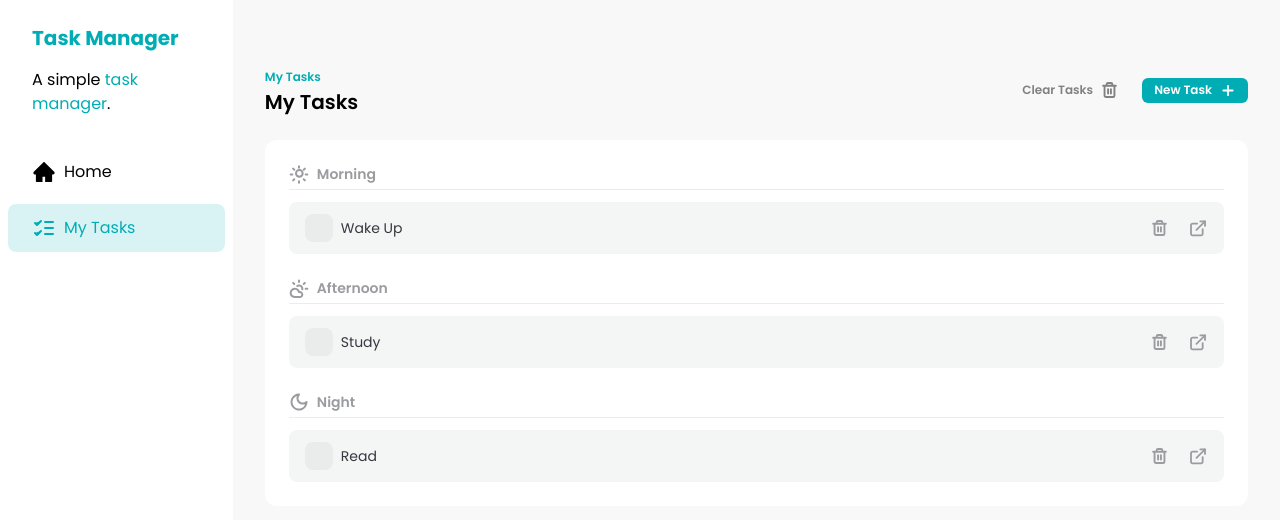
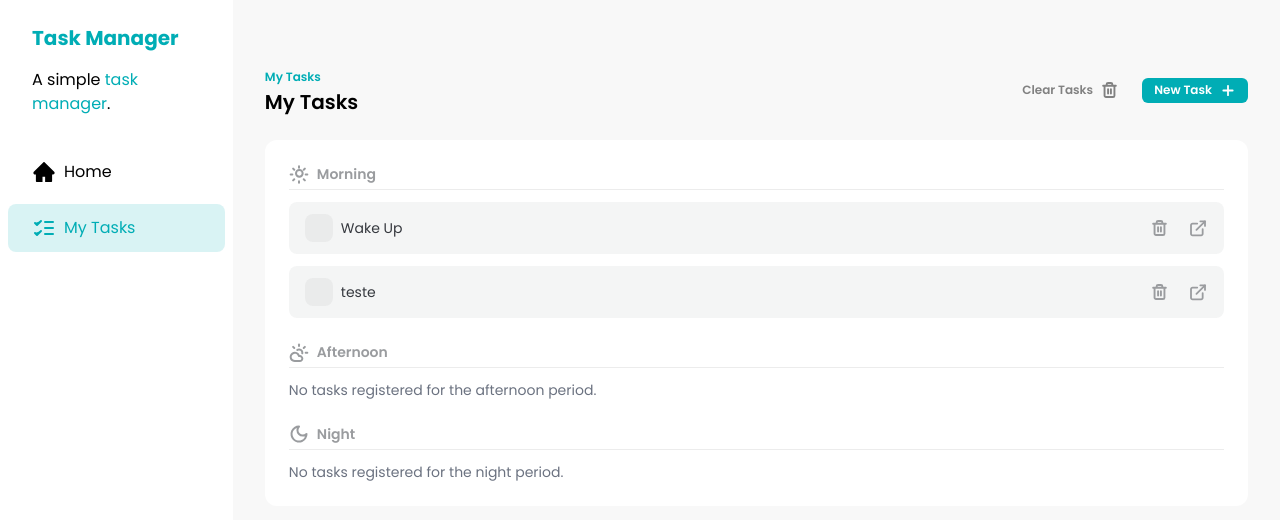
Before and after one commit to guitessmann09/fsc-task-manager, a React (Vite) app: page / in a window 1280 px wide. Shown: the top 520 px of the page. Built offline with nearby package versions, Linux system fonts and the light colour scheme; data requests are answered from the project's data file.

Commit message:
feat: add initial React Query

```diff
--- a/db.json
+++ b/db.json
@@ -1,24 +1,17 @@
 {
   "tasks": [
     {
-      "id": "7adb4a39-3c1e-4f94-b9a7-1a3899c52b4a",
+      "id": "fcbd0fcc-77b6-4807-80f2-030bb73bbb7c",
       "title": "Wake Up",
       "time": "morning",
       "description": "Wake up 8am",
       "status": "not_started"
     },
     {
-      "id": "ccfaccf5-31b1-4503-96a2-7579d4869981",
-      "title": "Read",
-      "time": "evening",
-      "description": "Read \"Em busca de sentido\"",
-      "status": "not_started"
-    },
-    {
-      "id": "1f5d10f6-5bd5-41d2-9e2a-23a0676e26b2",
-      "title": "Study",
-      "time": "afternoon",
-      "description": "Study React Hook Form",
+      "id": "4f3aa84e-65dc-4b43-ab02-a8745c17467c",
+      "title": "teste",
+      "time": "morning",
+      "description": "teste",
       "status": "not_started"
     }
   ]
--- a/package.json
+++ b/package.json
@@ -11,6 +11,7 @@
     "prepare": "husky"
   },
   "dependencies": {
+    "@tanstack/react-query": "^5.51.21",
     "git-commit-msg-linter": "^5.0.8",
     "json-server": "^1.0.0-beta.1",
     "react": "^18.2.0",
--- a/src/components/AddTaskDialog.jsx
+++ b/src/components/AddTaskDialog.jsx
@@ -1,6 +1,7 @@
 import './AddTaskDialog.css'
 
-import { useEffect, useRef, useState } from 'react'
+import { useMutation, useQueryClient } from '@tanstack/react-query'
+import { useRef } from 'react'
 import { createPortal } from 'react-dom'
 import { useForm } from 'react-hook-form'
 import { CSSTransition } from 'react-transition-group'
@@ -12,8 +13,22 @@ import Button from './Button'
 import Input from './Input'
 import TimeSelect from './TimeSelect'
 
-const AddTaskDialog = ({ isOpen, handleClose, onSubmitSuccess }) => {
-  const [time, setTime] = useState('morning')
+const AddTaskDialog = ({ isOpen, handleClose }) => {
+  const queryClient = useQueryClient()
+  const { mutate } = useMutation({
+    mutationKey: 'addTask',
+    mutationFn: async (task) => {
+      const response = await fetch('http://localhost:3000/tasks', {
+        method: 'POST',
+        body: JSON.stringify(task),
+      })
+      if (!response.ok) {
+        throw new Error()
+      }
+      return response.json()
+    },
+  })
+
   const {
     register,
     formState: { errors, isSubmitting },
@@ -29,12 +44,6 @@ const AddTaskDialog = ({ isOpen, handleClose, onSubmitSuccess }) => {
 
   const nodeRef = useRef()
 
-  useEffect(() => {
-    if (!isOpen) {
-      setTime('morning')
-    }
-  }, [isOpen])
-
   const handleSaveClick = async (data) => {
     const task = {
       id: v4(),
@@ -43,19 +52,21 @@ const AddTaskDialog = ({ isOpen, handleClose, onSubmitSuccess }) => {
       description: data.description.trim(),
       status: 'not_started',
     }
-    const response = await fetch('http://localhost:3000/tasks', {
-      method: 'POST',
-      body: JSON.stringify(task),
+
+    mutate(task, {
+      onSuccess: () => {
+        queryClient.setQueryData('tasks', (oldTasks) => {
+          return [...oldTasks, task]
         })
-    if (!response.ok) {
-      return toast.error('Failed to add task')
-    }
-    onSubmitSuccess(task)
         handleClose()
         reset({
           title: '',
           time: 'morning',
           description: '',
+        })
+        toast.success('Task added successfully')
+      },
+      onError: () => toast.error('Error adding task. Please try again.'),
     })
   }
 
@@ -111,10 +122,8 @@ const AddTaskDialog = ({ isOpen, handleClose, onSubmitSuccess }) => {
                 />
 
                 <TimeSelect
-                  value={time}
+                  disabled={isSubmitting}
                   errorMessage={errors?.time?.message}
-                  onChange={(event) => setTime(event.target.value)}
-                  disabled={isSubmitting}
                   {...register('time', {
                     required: true,
                   })}
--- a/src/components/TaskItem.jsx
+++ b/src/components/TaskItem.jsx
@@ -1,4 +1,4 @@
-import { useState } from 'react'
+import { useMutation, useQueryClient } from '@tanstack/react-query'
 import { Link } from 'react-router-dom'
 import { toast } from 'sonner'
 
@@ -10,20 +10,30 @@ import {
 } from '../assets/icons/index.js'
 import Button from './Button'
 
-const TaksItem = ({ task, handleCheckboxClick, onDeleteSuccess }) => {
-  const [delteIsLoading, setDeleteIsLoading] = useState(false)
+const TaksItem = ({ task, handleCheckboxClick }) => {
+  const queryClient = useQueryClient()
+  const { mutate, isPending } = useMutation({
+    mutationKey: ['deleteTaks', task.id],
+    mutationFn: async () => {
+      const response = await fetch(`http://localhost:3000/tasks/${task.id}`, {
+        method: 'DELETE',
+      })
+      return response.json()
+    },
+  })
 
   const handleDeleteClick = async () => {
-    setDeleteIsLoading(true)
-    const response = await fetch(`http://localhost:3000/tasks/${task.id}`, {
-      method: 'DELETE',
+    mutate(undefined, {
+      onSuccess: () => {
+        queryClient.setQueryData('tasks', (oldTasks) => {
+          return oldTasks.filter((oldTask) => oldTask.id !== task.id)
+        })
+        toast.success('Task deleted successfully')
+      },
+      onError: () => {
+        toast.error('Error deleting task!')
+      },
     })
-    if (!response.ok) {
-      setDeleteIsLoading(false)
-      return toast.error('Failed to delete task')
-    }
-    onDeleteSuccess(task.id)
-    setDeleteIsLoading(false)
   }
 
   const getStatusClasses = () => {
@@ -64,9 +74,9 @@ const TaksItem = ({ task, handleCheckboxClick, onDeleteSuccess }) => {
         <Button
           color="ghost"
           onClick={() => handleDeleteClick(task.id)}
-          disabled={delteIsLoading}
+          disabled={isPending}
         >
-          {delteIsLoading ? (
+          {isPending ? (
             <ProgressIcon className="animate-spin text-brand-text-gray" />
           ) : (
             <TrashIcon className="text-brand-text-gray" />
--- a/src/components/Tasks.jsx
+++ b/src/components/Tasks.jsx
@@ -1,4 +1,5 @@
-import { useEffect, useState } from 'react'
+import { useQuery, useQueryClient } from '@tanstack/react-query'
+import { useState } from 'react'
 import { toast } from 'sonner'
 
 import {
@@ -14,36 +15,23 @@ import TaksItem from './TaskItem.jsx'
 import TasksSeparator from './TasksSeparator.jsx'
 
 const Tasks = () => {
-  const [tasks, setTasks] = useState([])
-  const [addTaskDialogIsOpen, setAddTaskDialogIsOpen] = useState(false)
-
-  useEffect(() => {
-    const fetchTasks = async () => {
-      // pega os dados da api
+  const queryClient = useQueryClient()
+  const { data: tasks } = useQuery({
+    queryKey: 'tasks',
+    queryFn: async () => {
       const response = await fetch('http://localhost:3000/tasks', {
         method: 'GET',
       })
+      const tasks = await response.json()
+      return tasks
+    },
+  })
 
-      // apos pegar os dados da api, converte para json
-      const tasks = await response.json()
-      console.log(tasks)
+  const [addTaskDialogIsOpen, setAddTaskDialogIsOpen] = useState(false)
 
-      // atualiza o estado com os dados da api
-      setTasks(tasks)
-    }
-
-    fetchTasks()
-  }, [])
-
-  const morningTasks = tasks.filter((task) => task.time === 'morning')
-  const afternoonTasks = tasks.filter((task) => task.time === 'afternoon')
-  const eveningTasks = tasks.filter((task) => task.time === 'evening')
-
-  const onDeleteTaskSuccess = async (taskId) => {
-    const newTasks = tasks.filter((task) => task.id !== taskId)
-    setTasks(newTasks)
-    toast.success('Task deleted successfully')
-  }
+  const morningTasks = tasks?.filter((task) => task.time === 'morning')
+  const afternoonTasks = tasks?.filter((task) => task.time === 'afternoon')
+  const eveningTasks = tasks?.filter((task) => task.time === 'evening')
 
   const handleTaskCheckboxClick = (taskId) => {
     const newTasks = tasks.map((task) => {
@@ -64,12 +52,7 @@ const Tasks = () => {
       }
       return task
     })
-    setTasks(newTasks)
-  }
-
-  const onTaskSubmitSuccess = (task) => {
-    setTasks([...tasks, task])
-    toast.success('Task added successfully')
+    queryClient.setQueryData('tasks', newTasks)
   }
 
   return (
@@ -95,7 +78,6 @@ const Tasks = () => {
           <AddTaskDialog
             isOpen={addTaskDialogIsOpen}
             handleClose={() => setAddTaskDialogIsOpen(false)}
-            onSubmitSuccess={onTaskSubmitSuccess}
           />
         </div>
       </div>
@@ -103,51 +85,48 @@ const Tasks = () => {
       <div className="mt-6 rounded-xl bg-white p-6">
         <div className="space-y-3">
           <TasksSeparator icon={<SunIcon />} title="Morning" />
-          {morningTasks.length === 0 && (
+          {morningTasks?.length === 0 && (
             <p className="text-sm text-gray-500">
               No tasks registered for the morning period.
             </p>
           )}
-          {morningTasks.map((task) => (
+          {morningTasks?.map((task) => (
             <TaksItem
               key={task.id}
               task={task}
               handleCheckboxClick={handleTaskCheckboxClick}
-              onDeleteSuccess={onDeleteTaskSuccess}
             />
           ))}
         </div>
 
         <div className="my-6 space-y-3">
           <TasksSeparator icon={<CloudSunIcon />} title="Afternoon" />
-          {afternoonTasks.length === 0 && (
+          {afternoonTasks?.length === 0 && (
             <p className="text-sm text-gray-500">
               No tasks registered for the afternoon period.
             </p>
           )}
-          {afternoonTasks.map((task) => (
+          {afternoonTasks?.map((task) => (
             <TaksItem
               key={task.id}
               task={task}
               handleCheckboxClick={handleTaskCheckboxClick}
-              onDeleteSuccess={onDeleteTaskSuccess}
             />
           ))}
         </div>
 
         <div className="space-y-3">
           <TasksSeparator icon={<MoonIcon />} title="Night" />
-          {eveningTasks.length === 0 && (
+          {eveningTasks?.length === 0 && (
             <p className="text-sm text-gray-500">
               No tasks registered for the night period.
             </p>
           )}
-          {eveningTasks.map((task) => (
+          {eveningTasks?.map((task) => (
             <TaksItem
               key={task.id}
               task={task}
               handleCheckboxClick={handleTaskCheckboxClick}
-              onDeleteSuccess={onDeleteTaskSuccess}
             />
           ))}
         </div>
--- a/src/main.jsx
+++ b/src/main.jsx
@@ -1,12 +1,15 @@
 import './index.css'
 
+import { QueryClient, QueryClientProvider } from '@tanstack/react-query'
 import { StrictMode } from 'react'
 import { createRoot } from 'react-dom/client'
 import { createBrowserRouter, RouterProvider } from 'react-router-dom'
 import { Toaster } from 'sonner'
 
 import App from './App.jsx'
-import TaskDetailsPage from './pages/task-details.jsx'
+import TaskDetailsPage from './pages/TaskDetails.jsx'
+
+const queryClient = new QueryClient()
 
 const router = createBrowserRouter([
   {
@@ -21,6 +24,7 @@ const router = createBrowserRouter([
 
 createRoot(document.getElementById('root')).render(
   <StrictMode>
+    <QueryClientProvider client={queryClient}>
       <Toaster
         toastOptions={{
           style: {
@@ -29,5 +33,6 @@ createRoot(document.getElementById('root')).render(
         }}
       />
       <RouterProvider router={router} />
+    </QueryClientProvider>
   </StrictMode>
 )
--- a/src/pages/task-details.jsx
+++ b/src/pages/TaskDetails.jsx
@@ -9,9 +9,9 @@ import {
   ProgressIcon,
   TrashIcon,
 } from '../assets/icons/index.js'
-import Button from '../components/Button'
+import Button from '../components/Button.jsx'
 import Input from '../components/Input.jsx'
-import Sidebar from '../components/Sidebar'
+import Sidebar from '../components/Sidebar.jsx'
 import TimeSelect from '../components/TimeSelect.jsx'
 
 const TaskDetailsPage = () => {
```
Also changed, not shown: 1 other file (tests, documents, lock files or other folders). Lines whose indentation alone changed are shown as unchanged.
